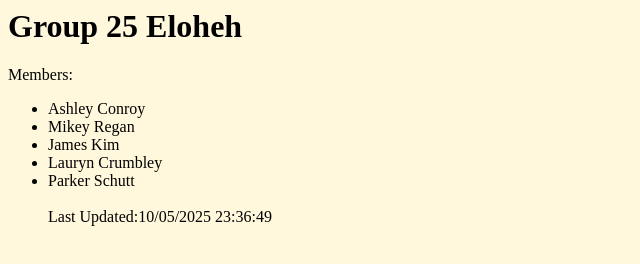
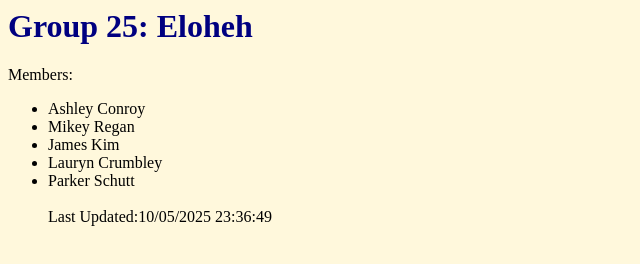
Before and after one commit to mregan2022/ElohehHomepage, a plain HTML site: page index.html in a window 1280 px wide. Shown: the whole page, without its empty margins (0-640 px from the left). Drawn offline with Linux system fonts and the light colour scheme.

Commit message:
Update index.html

```diff
--- a/index.html
+++ b/index.html
@@ -1,6 +1,6 @@
 <html>
 <head>
- <h1> <b>Group 25 Eloheh</b></h1>
+ <h1> <b><font color = "navy"> Group 25: Eloheh</font></b></h1>
 </head>
   <body bgcolor = "cornsilk">
     Members:
```
